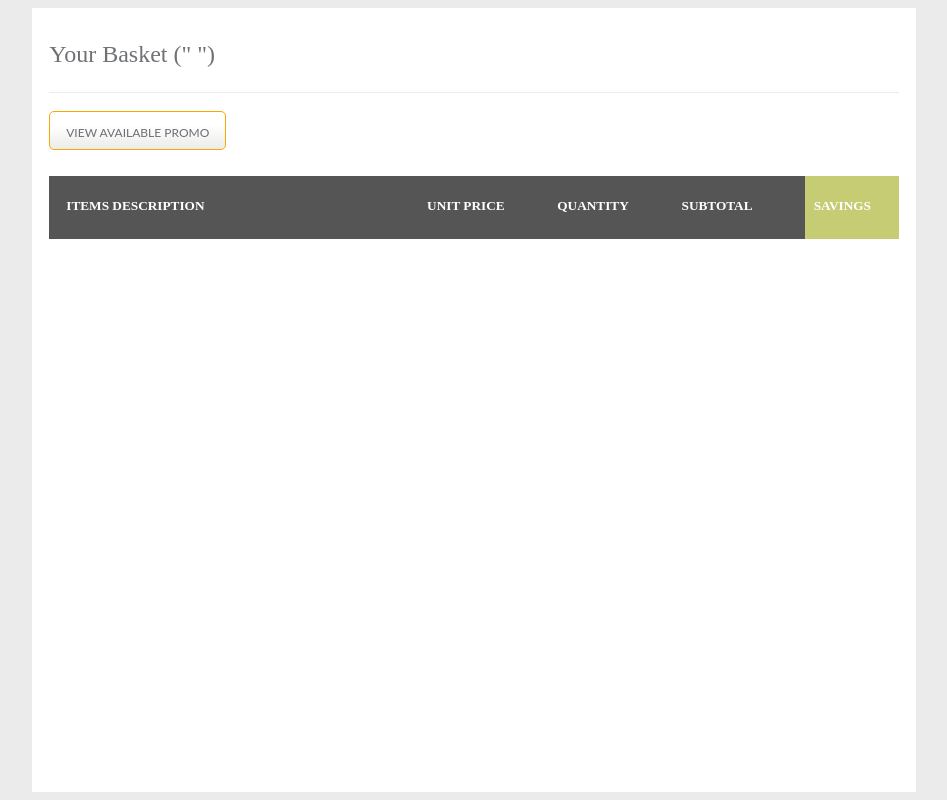
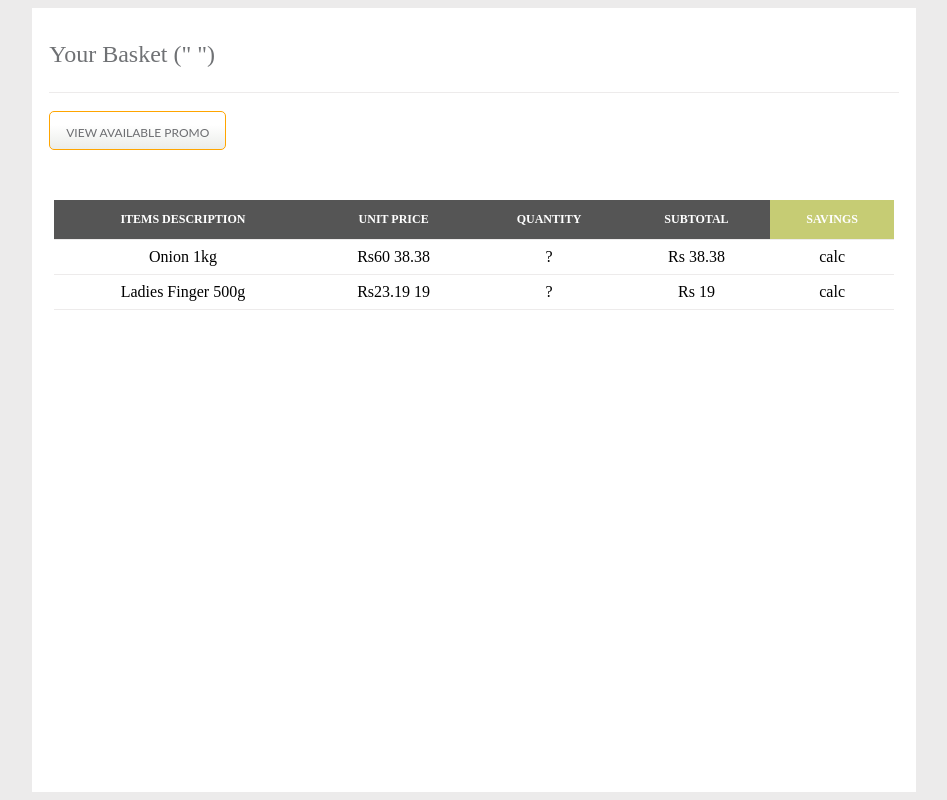
Before and after one commit to Shubham18598/Bigbasket-Clone, a plain HTML site: page MY_BASKET/My_basket.html in a window 1280 px wide. Shown: the whole page, without its empty margins (166-1113 px from the left). Drawn offline with Linux system fonts and the light colour scheme.

Commit message:
day-3 task done

```diff
--- a/My_basket.html
+++ b/MY_BASKET/My_basket.html
@@ -15,12 +15,6 @@
     padding-top: 1%;
     margin-left: 2%;
     margin-right: 2%;
-    /* color: #6D6E71; */
-    /* font-size:26px; */
-    /* font-weight: lighter */
-
-
-
     }
     #main{
         width:70%;
@@ -49,31 +43,39 @@
         cursor: pointer;
         display: inline-block;
     }
-    /* #promo-button button:hover{
-        background-color: linear-gradient(180deg,#fff 35%,#ebedea 99%);
-    } */
-    #list-items{
-        display: flex;
-        justify-content: space-between;
-        background-color: #555;
-        color: white;
-        margin-top: 3%;
-        height: 8%;
-        font:  Roboto Slab,serif;
-        margin-left: 2%;
-        margin-right: 2%;
+
+    table {
+    border-collapse: collapse;
+    width: 95%;
+    margin: auto;
+    margin-top: 50px;
+    text-align: center;
     }
-    #a{
-        margin-right: 20%;
-        margin-left: 2%;
+    table td,
+    table th {
+    padding: 8px;
+    text-align: center;
+
     }
-    #b{
-        /* margin-left: 12%; */
-        background-color: #c6cc74;
-        width: 10%;
-        padding-left: 1%;
-        /* padding-right: 5%; */
+
+    table th {
+    padding-top: 12px;
+    padding-bottom: 12px;
+    text-align: left;
+    background-color: #555;
+    color: white;
+    text-align: center;
+    font-size: 12px;
+    font: Roboto Slab,serif;
     }
+    tr{
+
+        border-bottom: 1px solid  rgba(143, 134, 134, 0.164);
+
+
+    }
+
+
     </style>
 </head>
 <body>
@@ -84,21 +86,25 @@
     </div>
     <div id="promo-button">
         <button>
-            <!-- <img src="https://upload.wikimedia.org/wikipedia/commons/thumb/5/51/Eo_circle_orange_white_letter-p.svg/1200px-Eo_circle_orange_white_letter-p.svg.png" alt="" id="icon"> -->
             <p>VIEW AVAILABLE PROMO</p>
         </button>
     </div>
-    <div id="list-items">
-        <h5 id="a">ITEMS DESCRIPTION</h5>
-        <h5>UNIT PRICE</h5>
-        <h5>QUANTITY</h5>
-        <h5>SUBTOTAL</h5>
-        <div id="b">
-            <h5 >SAVINGS</h5>
-        </div>
+        <table>
+            <thead>
+                <tr>
+                    <th>ITEMS DESCRIPTION</th>
+                    <th>UNIT PRICE</th>
+                    <th>QUANTITY</th>
+                    <th>SUBTOTAL</th>
+                    <th style="background: #c6cc74">SAVINGS</th>
+                </tr>
+            </thead>
+            <tbody>
+                <!-- For appending basket items -->
+            </tbody>
+        </table>
+</div>
 
-
-    </div>
-</div>
 </body>
 </html>
+<script src="My_basket.js"></script>
--- /dev/null
+++ b/MY_BASKET/My_basket.js
@@ -0,0 +1,55 @@
+
+let fruits_Arr = [
+    {
+      name: "Onion",
+      kg: "1kg",
+      price: "Rs60",
+      mrp: 38.38,
+      brand:"Fresho"
+    },
+    {
+      name: "Ladies Finger",
+      kg: "500g",
+      price: "Rs23.19",
+      mrp: 19,
+      brand:"Fresho"
+    }]
+
+
+    display(fruits_Arr)
+
+    function display(data){
+        data.forEach(function(el){
+            let tr = document.createElement("tr")
+            tr.setAttribute("class","tr")
+
+            let name = document.createElement("td")
+            name.innerText=el.name+" "+el.kg
+
+            // var brand = document.createElement("pre")
+            // brand.innerText=el.brand
+            // brand.style="white-space:pre"
+
+
+            let price = document.createElement("td")
+            price.innerText=el.price+" "+el.mrp
+
+            let brand = document.createElement("td")
+            brand.innerText=el.brand
+
+            let quantity = document.createElement("td")
+            quantity.innerText="?"
+
+            let subtotal = document.createElement("td")
+            subtotal.innerText="Rs"+" "+el.mrp
+
+
+            let saving = document.createElement("td")
+            saving.innerText="calc"
+
+
+            tr.append(name,price,quantity,subtotal,saving)
+            document.querySelector("tbody").append(tr)
+
+        })
+    }
```
Also changed, not shown: MY_BASKET/My_orders.html (line endings or trailing spaces).
